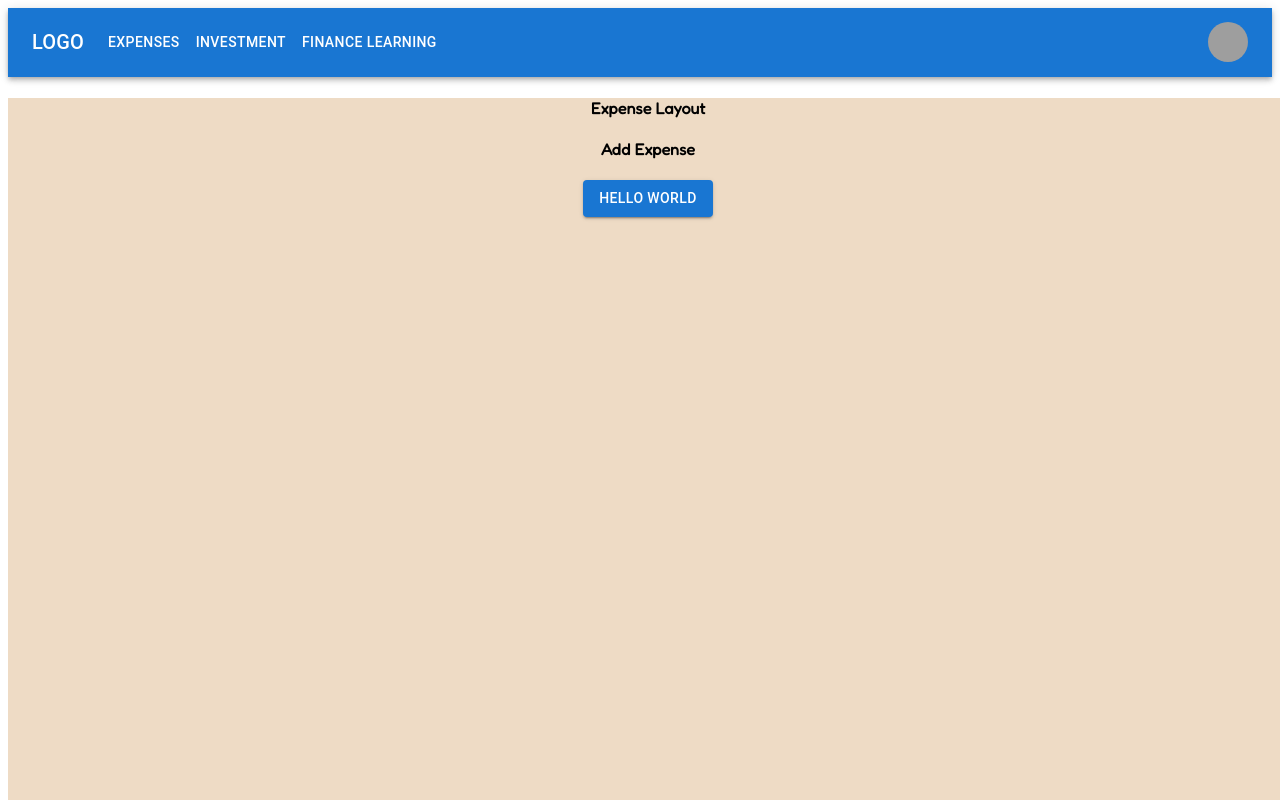
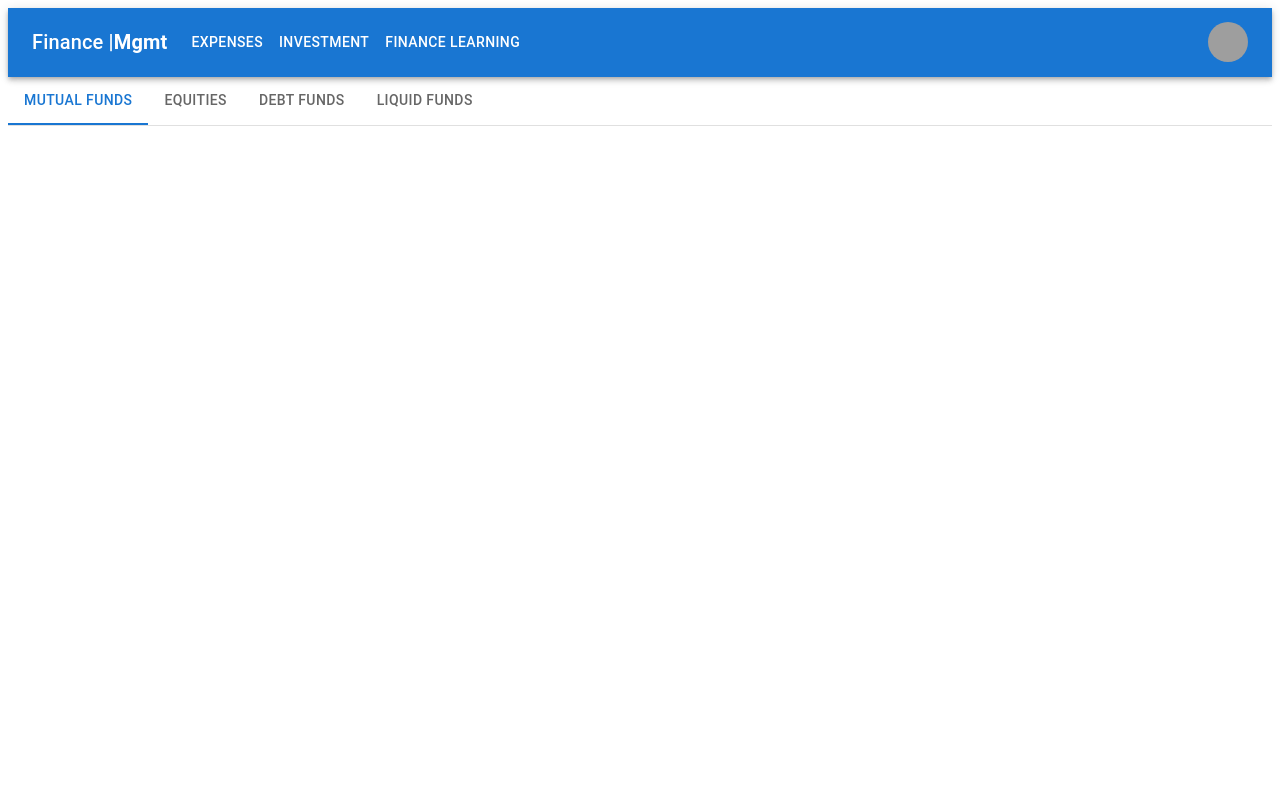
Before and after one commit to chandansutradhar2/react-finanace-app, a React (Create React App) app: page /investment in a window 1280 px wide. Shown: the top 800 px of the page. Built offline with nearby package versions, Linux system fonts and the light colour scheme; grey boxes are pictures that could not be loaded.

Commit message:
initial setup for child routing

```diff
--- a/package.json
+++ b/package.json
@@ -9,6 +9,7 @@
 		"@mui/material": "^5.5.0",
 		"react": "^17.0.2",
 		"react-dom": "^17.0.2",
+		"react-router-dom": "^6.2.2",
 		"react-scripts": "5.0.0",
 		"web-vitals": "^2.1.4"
 	},
--- a/src/App.js
+++ b/src/App.js
@@ -2,13 +2,21 @@ import logo from "./logo.svg";
 import "./App.css";
 import { ExpensePage } from "./Expenses/ExpensePage/ExpensePage";
 import { HeaderBar } from "./Utility/HeaderBar/HeaderBar";
+import { BrowserRouter, Route, Routes } from "react-router-dom";
+import { InvestmentPage } from "./Investments/InvestementPage/InvestmentPage";
+import { LearningPage } from "./Learnings/LearningPage/LearningPage";
 
 function App() {
 	return (
-		<div className="App">
+		<BrowserRouter>
 			<HeaderBar />
-			<ExpensePage />
-		</div>
+			<Routes>
+				<Route path="/" element={<ExpensePage />} />
+				<Route path="/expense" element={<ExpensePage />} />
+				<Route path="/investment" element={<InvestmentPage />} />
+				<Route path="/learning" element={<LearningPage />} />
+			</Routes>
+		</BrowserRouter>
 	);
 }
 
--- a/src/Expenses/ExpensePage/ExpensePage.css
+++ b/src/Expenses/ExpensePage/ExpensePage.css
@@ -1,5 +1,5 @@
 .exp-container {
 	width: 100vw;
 	height: 100vw;
-	background-color: rgb(238, 219, 197);
+	/* background-color: rgb(238, 219, 197); */
 }
--- /dev/null
+++ b/src/Investments/InvestementPage/InvestmentPage.js
@@ -0,0 +1,33 @@
+import * as React from "react";
+import PropTypes from "prop-types";
+import Tabs from "@mui/material/Tabs";
+import Tab from "@mui/material/Tab";
+import Typography from "@mui/material/Typography";
+import Box from "@mui/material/Box";
+
+export function InvestmentPage() {
+	const [value, setValue] = React.useState(0);
+
+	const handleChange = () => {};
+
+	const tabClicked = (val) => {
+		setValue(val);
+	};
+
+	return (
+		<Box sx={{ width: "100%" }}>
+			<Box sx={{ borderBottom: 1, borderColor: "divider" }}>
+				<Tabs
+					value={value}
+					onChange={handleChange}
+					aria-label="basic tabs example"
+				>
+					<Tab label="Mutual Funds" onClick={() => tabClicked(0)} />
+					<Tab label="Equities" onClick={() => tabClicked(1)} />
+					<Tab label="Debt Funds" onClick={() => tabClicked(2)} />
+					<Tab label="Liquid Funds" onClick={() => tabClicked(3)} />
+				</Tabs>
+			</Box>
+		</Box>
+	);
+}
--- /dev/null
+++ b/src/Learnings/LearningPage/LearningPage.js
@@ -0,0 +1,3 @@
+export function LearningPage() {
+	return <h4>Learning View</h4>;
+}
--- a/src/Utility/HeaderBar/HeaderBar.js
+++ b/src/Utility/HeaderBar/HeaderBar.js
@@ -11,11 +11,17 @@ import Avatar from "@mui/material/Avatar";
 import Button from "@mui/material/Button";
 import Tooltip from "@mui/material/Tooltip";
 import MenuItem from "@mui/material/MenuItem";
+import { useNavigate } from "react-router-dom";
 
-const pages = ["Expenses", "Investment", "Finance Learning"];
+const pages = [
+	{ name: "Expenses", url: "/expense" },
+	{ name: "Investment", url: "/investment" },
+	{ name: "Finance Learning", url: "/learning" },
+];
 const settings = ["Profile", "Account", "Dashboard", "Logout"];
 
 export function HeaderBar() {
+	const navigate = useNavigate();
 	const [anchorElNav, setAnchorElNav] = React.useState(null);
 	const [anchorElUser, setAnchorElUser] = React.useState(null);
 
@@ -26,8 +32,9 @@ export function HeaderBar() {
 		setAnchorElUser(event.currentTarget);
 	};
 
-	const handleCloseNavMenu = () => {
+	const handleCloseNavMenu = (url) => {
 		setAnchorElNav(null);
+		navigate(url);
 	};
 
 	const handleCloseUserMenu = () => {
@@ -44,7 +51,7 @@ export function HeaderBar() {
 						component="div"
 						sx={{ mr: 2, display: { xs: "none", md: "flex" } }}
 					>
-						LOGO
+						Finance | <strong>Mgmt</strong>
 					</Typography>
 
 					<Box sx={{ flexGrow: 1, display: { xs: "flex", md: "none" } }}>
@@ -77,8 +84,11 @@ export function HeaderBar() {
 							}}
 						>
 							{pages.map((page) => (
-								<MenuItem key={page} onClick={handleCloseNavMenu}>
-									<Typography textAlign="center">{page}</Typography>
+								<MenuItem
+									key={page.name}
+									onClick={() => handleCloseNavMenu(page.url)}
+								>
+									<Typography textAlign="center">{page.name}</Typography>
 								</MenuItem>
 							))}
 						</Menu>
@@ -94,11 +104,11 @@ export function HeaderBar() {
 					<Box sx={{ flexGrow: 1, display: { xs: "none", md: "flex" } }}>
 						{pages.map((page) => (
 							<Button
-								key={page}
-								onClick={handleCloseNavMenu}
+								key={page.name}
+								onClick={() => handleCloseNavMenu(page.url)}
 								sx={{ my: 2, color: "white", display: "block" }}
 							>
-								{page}
+								{page.name}
 							</Button>
 						))}
 					</Box>
```
Also changed, not shown: 1 other file (tests, documents, lock files or other folders).
